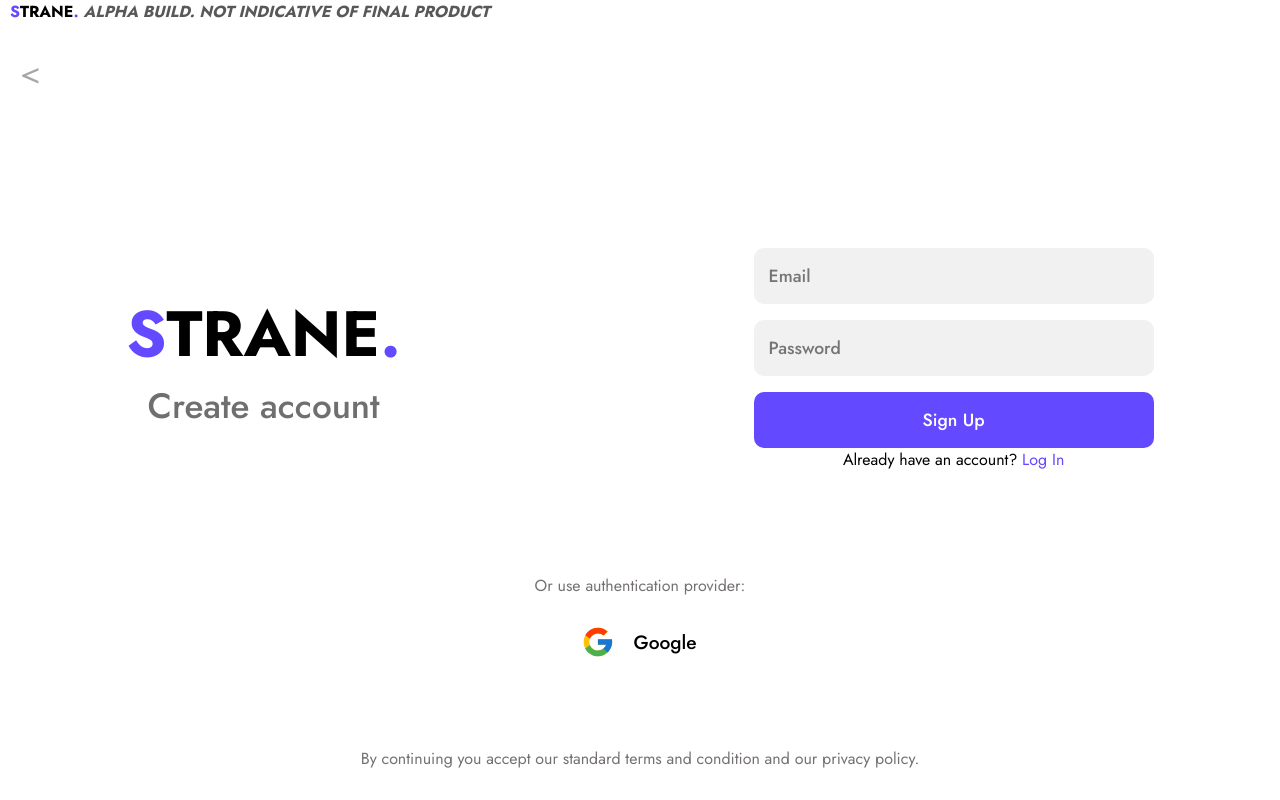
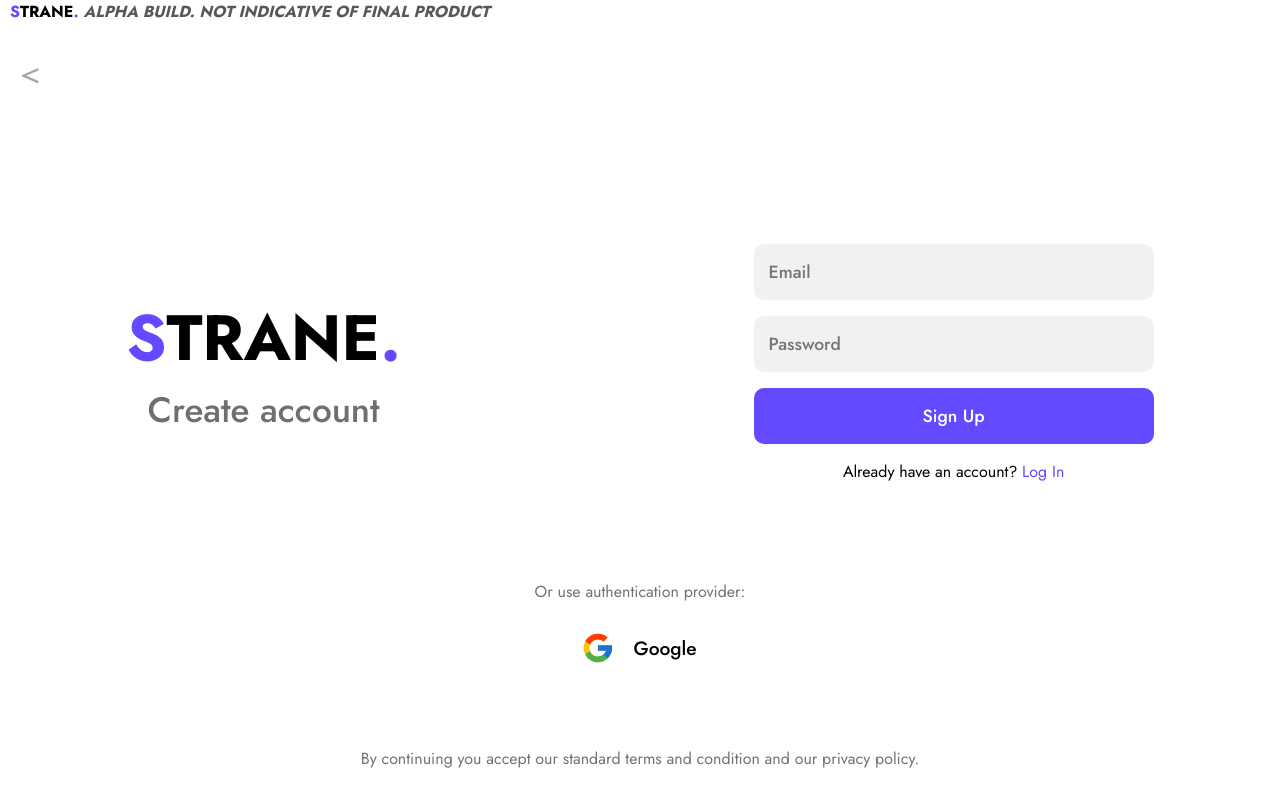
Before and after one commit to ivanio69/strane-web, a Next.js app: page /signup in a window 1280 px wide. Built offline with nearby package versions, Linux system fonts and the light colour scheme; no server answers.

Commit message:
fix padding

```diff
--- a/pages/signup.js
+++ b/pages/signup.js
@@ -49,7 +49,7 @@ function Next() {
 
             <input className={styles.button} type="submit" value="Sign Up" />
 
-            <p className={styles.signin}>
+            <p className={styles.switch}>
               Already have an account?{" "}
               <Link href="/signin" className={styles.lnk}>
                 Log In
--- a/pages/styles/home.module.css
+++ b/pages/styles/home.module.css
@@ -51,7 +51,7 @@
   background-color: #5a3fde;
 }
 
-.signin {
+.switch {
   margin-top: 1rem;
 }
 
```
